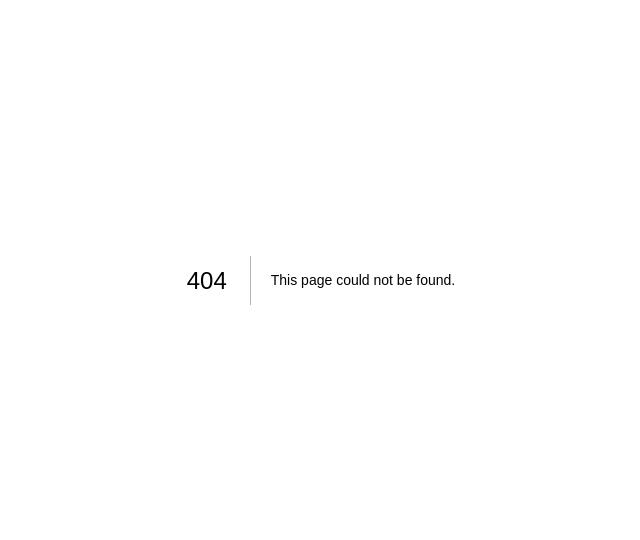
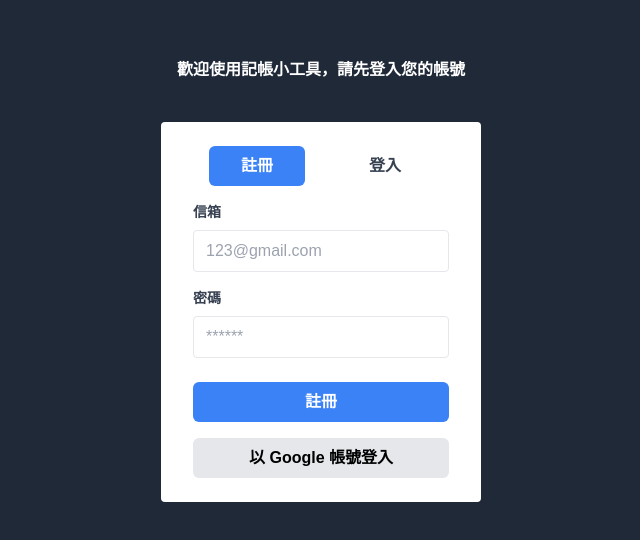
Before and after one commit to angelc1997/bootcamp-next-practice, a Next.js app: page /signup in a window 1280 px wide. Before the commit this address had no page. Shown: the part 120-660 px from the top of the page, without its empty margins (319-959 px from the left). Built offline with nearby package versions, Linux system fonts and the light colour scheme; no server answers.

Commit message:
Add signup page

```diff
--- /dev/null
+++ b/app/signup/page.tsx
@@ -0,0 +1,198 @@
+"use client";
+
+import React, { useState, FormEvent, ChangeEvent } from "react";
+import { useRouter } from "next/navigation";
+import { ToastContainer, toast } from "react-toastify";
+import "react-toastify/dist/ReactToastify.css";
+import { auth } from "../../utils/firebase";
+import {
+  GoogleAuthProvider,
+  createUserWithEmailAndPassword,
+  signInWithEmailAndPassword,
+  signInWithPopup,
+} from "firebase/auth";
+import { FirebaseError } from "firebase/app";
+
+export default function Signup() {
+  // 設定註冊登入切換
+  const [isSignup, setSignup] = useState(true);
+  // 取得信箱
+  const [email, setEmail] = useState("");
+  // 取得密碼
+  const [password, setPassword] = useState("");
+  // 取得router
+  const router = useRouter();
+
+  // 彈跳視窗套件設定
+  type NotifyStatus = "success" | "error";
+  const showNotify = (status: NotifyStatus, msg: string) => {
+    const notifySetting = {
+      autoClose: 3000,
+      hideProgressBar: false,
+      newestOnTop: false,
+      closeOnClick: false,
+      rtl: false,
+      pauseOnFocusLoss: true,
+      draggable: true,
+      pauseOnHover: true,
+      theme: "light",
+    };
+    if (status === "success") {
+      toast.success(msg, notifySetting);
+    } else if (status === "error") {
+      toast.error(msg, notifySetting);
+    }
+  };
+
+  // Google登入
+  const provider = new GoogleAuthProvider();
+  const signInWithGoogle = async (e: FormEvent) => {
+    e.preventDefault();
+    try {
+      const res = await signInWithPopup(auth, provider);
+      const user = res.user;
+      console.log(res);
+      console.log(user);
+      router.push("/account");
+    } catch (error: FirebaseError | any) {
+      switch (error.code) {
+        case "auth/popup-closed-by-user":
+          showNotify("success", "Google登入已關閉");
+          break;
+        default:
+          showNotify("error", "Google登入失敗");
+          break;
+      }
+    }
+  };
+
+  const onSubmit = async (e: FormEvent) => {
+    e.preventDefault();
+    try {
+      let userCredential;
+      if (isSignup) {
+        userCredential = await createUserWithEmailAndPassword(
+          auth,
+          email,
+          password
+        );
+        console.log(userCredential);
+        showNotify("success", "帳號註冊成功");
+        router.push("/account");
+      } else {
+        userCredential = await signInWithEmailAndPassword(
+          auth,
+          email,
+          password
+        );
+        console.log(userCredential.user);
+        showNotify("success", "帳密登入成功");
+        router.push("/account");
+      }
+    } catch (error: FirebaseError | any) {
+      // console.log(error);
+      setEmail("");
+      setPassword("");
+      console.log(error.code);
+      console.log(error.message);
+      switch (error.code) {
+        case "auth/invalid-email":
+          showNotify("error", "電子郵件無效");
+          break;
+        case "auth/email-already-in-use":
+          showNotify("error", "電子郵件已被註冊");
+          break;
+        case "auth/wrong-password":
+          showNotify("error", "密碼錯誤");
+          break;
+        case "auth/weak-password":
+          showNotify("error", "密碼強度不足");
+          break;
+        case "auth/invalid-credential":
+          showNotify("error", "帳密錯誤");
+          break;
+        default:
+          showNotify("error", "發生錯誤");
+          break;
+      }
+    }
+  };
+
+  return (
+    <div className="flex flex-col justify-center items-center h-screen">
+      <h2 className="font-bold mb-10 text-white">
+        歡迎使用記帳小工具，請先登入您的帳號
+        {/* {`${isSignup}`} */}
+      </h2>
+      <form className="bg-white rounded px-8 py-6" onSubmit={onSubmit}>
+        <div className="flex justify-center mb-4">
+          <h3
+            className={`text-center font-bold mx-4 px-8 py-2 rounded-md cursor-pointer ${
+              isSignup ? "text-white bg-blue-500" : "text-gray-700"
+            }`}
+            onClick={() => setSignup(true)}
+          >
+            註冊
+          </h3>
+          <h3
+            className={`text-center font-bold mx-4 px-8 py-2 rounded-md cursor-pointer ${
+              !isSignup ? "text-white bg-blue-500" : "text-gray-700"
+            }`}
+            onClick={() => setSignup(false)}
+          >
+            登入
+          </h3>
+        </div>
+
+        <div className="mb-4">
+          <label className="block text-gray-700 text-sm font-bold mb-2">
+            信箱
+          </label>
+          <input
+            className="appearance-none border rounded w-full py-2 px-3 text-gray-700"
+            id="username"
+            type="text"
+            placeholder="123@gmail.com"
+            value={email}
+            onChange={(e: ChangeEvent<HTMLInputElement>) =>
+              setEmail(e.target.value)
+            }
+          />
+        </div>
+        <div className="mb-6">
+          <label className="block text-gray-700 text-sm font-bold mb-2">
+            密碼
+          </label>
+          <input
+            className="appearance-none border rounded w-full py-2 px-3 text-gray-700"
+            id="password"
+            type="password"
+            placeholder="******"
+            value={password}
+            onChange={(e: ChangeEvent<HTMLInputElement>) =>
+              setPassword(e.target.value)
+            }
+          />
+        </div>
+        <div className="flex items-center justify-between">
+          <button
+            className="w-full bg-blue-500 hover:bg-blue-700 text-white text-base font-bold py-2 px-10 rounded-md"
+            type="submit"
+          >
+            {isSignup ? "註冊" : "登入"}
+          </button>
+        </div>
+
+        <button
+          className="w-full bg-gray-200 hover:bg-blue-500 hover:text-white text-black text-base font-bold py-2 px-10 rounded-md mt-4"
+          onClick={signInWithGoogle}
+          type="button"
+        >
+          以 Google 帳號登入
+        </button>
+      </form>
+
+      <ToastContainer />
+    </div>
+  );
+}
```
